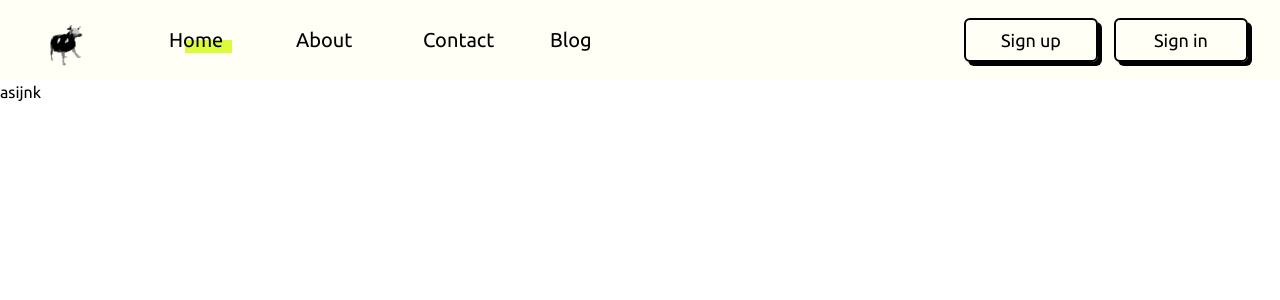
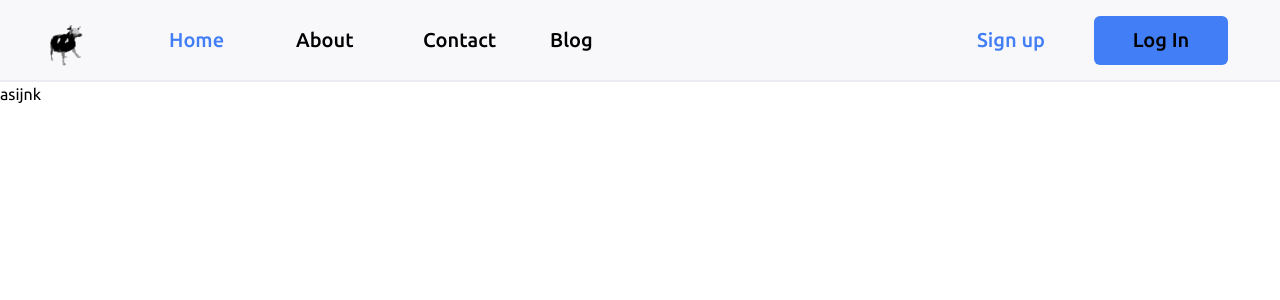
Before and after one commit to lukaakhalbedashvili/meetdox-front, a Next.js app: page / in a window 1280 px wide. Shown: the top 300 px of the page. Built offline with nearby package versions, Linux system fonts and the light colour scheme.

Commit message:
remake: navigation bar

```diff
--- a/src/app/layout.tsx
+++ b/src/app/layout.tsx
@@ -9,7 +9,7 @@
 }
 
 const ubuntu = Ubuntu({
-  weight: ['400', '700'],
+  weight: ['400', '500', '700'],
   subsets: ['latin'],
   display: 'swap',
   variable: '--ubuntu',
--- a/src/components/NavigationBar/index.tsx
+++ b/src/components/NavigationBar/index.tsx
@@ -7,7 +7,7 @@
 import Image from 'next/image'
 import NavigationBarItem from '@/elements/NavigationBarItem'
 import navigationBarItems from '@/data/navigationBarItems'
-import NeoBrutButton from '@/elements/NeoBrutButton'
+import Button from '@/elements/Button'
 import PopupItemWrapper from '../PopupItemWrapper'
 import SignUp from '../SignUp'
 
@@ -18,7 +18,7 @@
 
   return (
     <>
-      <nav className="bg-vannila">
+      <nav className="bg-gray border-border_gray border-b-2">
         <div className="mx-auto h-20 px-4 sm:px-6 lg:px-8">
           <div className="flex justify-between h-20">
             <div className="flex items-center">
@@ -48,20 +48,27 @@
               </div>
             </div>
             <div className="flex items-center">
-              <div className="hidden md:flex md:items-center md:space-x-4">
-                <NeoBrutButton
+              <div className="hidden md:flex md:items-center md:space-x-4 mr-5">
+                <Button
+                  bgColor={'transparent'}
+                  borderColor={'transparent'}
+                  textColor={'sky'}
                   onClickHandler={() => setIsSignUpPopupOpen(true)}
                 >
-                  <p className="w-[130px] h-[40px] flex items-center justify-center">
+                  <p className="font-medium	w-[130px] h-[45px] flex items-center justify-center">
                     Sign up
                   </p>
-                </NeoBrutButton>
+                </Button>
 
-                <NeoBrutButton>
-                  <p className="w-[130px] h-[40px] flex items-center justify-center">
-                    Sign in
+                <Button
+                  bgColor={'sky'}
+                  borderColor={'transparent'}
+                  textColor={'white'}
+                >
+                  <p className="font-medium w-[130px] h-[45px] flex items-center justify-center">
+                    Log In
                   </p>
-                </NeoBrutButton>
+                </Button>
               </div>
 
               <div
@@ -92,19 +99,23 @@
               ))}
 
               <div className="w-50 h-10 ml-8">
-                <NeoBrutButton>
+                <Button
+                  bgColor={'transparent'}
+                  borderColor={'transparent'}
+                  textColor={'sky'}
+                >
                   <p className="w-32 h-[40px] flex items-center justify-center">
                     SignUp
                   </p>
-                </NeoBrutButton>
+                </Button>
               </div>
 
               <div className="w-50 h-10 ml-8">
-                <NeoBrutButton>
+                <Button>
                   <p className="w- h-10 flex items-center justify-center">
                     SignIn
                   </p>
-                </NeoBrutButton>
+                </Button>
               </div>
             </div>
           </div>
--- a/src/components/SignUp/index.tsx
+++ b/src/components/SignUp/index.tsx
@@ -3,7 +3,7 @@
 import { AiOutlineMail } from 'react-icons/ai'
 import { RiLockPasswordLine } from 'react-icons/ri'
 import { MdOutlineDone } from 'react-icons/md'
-import NeoBrutButton from '@/elements/NeoBrutButton'
+import NeoBrutButton from '@/elements/Button'
 import Input from '@/elements/Input'
 import useSignUp from './useSignUp'
 import { SignUpFormFields } from './signUp.interface'
--- /dev/null
+++ b/src/elements/Button/index.tsx
@@ -0,0 +1,26 @@
+import React, { FC } from 'react'
+interface ButtonProps {
+  children: React.ReactNode
+  onClickHandler?: () => void
+  bgColor?: string
+  textColor?: string
+  borderColor?: string
+}
+
+const Button: FC<ButtonProps> = ({
+  children,
+  onClickHandler,
+  bgColor = 'white',
+  textColor = 'black',
+  borderColor = 'black',
+}) => (
+  <button
+    className={`text-${textColor} bg-${bgColor} border-${borderColor} border-2 rounded-md sm:text-xl flex items-center justify-center w-full h-full`}
+    style={{ borderColor }}
+    onClick={onClickHandler}
+  >
+    {children}
+  </button>
+)
+
+export default Button
--- a/src/elements/NavigationBarItem/index.tsx
+++ b/src/elements/NavigationBarItem/index.tsx
@@ -15,18 +15,12 @@
   <Link href={href}>
     <div className="relative w-[95px] z-0">
       <p
-        className={`relative block px-8 py-2 text-black text-xl hover:text-gray-400 rounded transition duration-200`}
+        className={`relative font-medium block px-8 py-2 text-xl hover:text-gray-400 rounded transition duration-200 ${
+          href === activePath ? 'text-sky' : 'text-black'
+        }`}
       >
         {children}
       </p>
-
-      <span
-        className={`absolute left-1/2 top-1/2 h-[13px] w-1/2 -z-1 ${
-          href === activePath && `bg-lime`
-        }`}
-      >
-        &nbsp;
-      </span>
     </div>
   </Link>
 )
--- a/src/elements/NavigationBarItems/index.tsx
+++ /dev/null
@@ -1,30 +0,0 @@
-import Link from 'next/link'
-import React, { FC } from 'react'
-interface NavigationBarItemProps {
-  href: string
-  children: React.ReactNode
-  activePath: string
-}
-
-const NavigationBarItem: FC<NavigationBarItemProps> = ({
-  href,
-  children,
-  activePath,
-}) => (
-  <Link href={href}>
-    <div className="relative w-[95px]">
-      <p className="relative block px-8 py-2 text-black text-xl	 hover:text-gray-400 rounded transition duration-200 z-20 ">
-        {children}
-      </p>
-      <span
-        className={`absolute left-1/2 top-1/2 h-[13px] w-1/2 ${
-          href === activePath && 'bg-lime z-10'
-        }`}
-      >
-        &nbsp;
-      </span>
-    </div>
-  </Link>
-)
-
-export default NavigationBarItem
--- a/src/elements/NeoBrutButton/index.tsx
+++ /dev/null
@@ -1,19 +0,0 @@
-import React, { FC } from 'react'
-interface NeoBrutButtonProps {
-  children: React.ReactNode
-  onClickHandler?: () => void
-}
-
-const NeoBrutButton: FC<NeoBrutButtonProps> = ({
-  children,
-  onClickHandler,
-}) => (
-  <button
-    className="border-black border-2 bg-green-200 text-black rounded-md sm:text-lg neoblutshadow flex items-center justify-center w-full h-full"
-    onClick={onClickHandler}
-  >
-    {children}
-  </button>
-)
-
-export default NeoBrutButton
--- a/tailwind.config.js
+++ b/tailwind.config.js
@@ -20,14 +20,12 @@
     },
     colors: {
       transparent: 'transparent',
-      vannila: '#fffff5',
-      lime: '#dafc3b',
-      caramel: '#fdeeb9',
-      sky: '#a3e8fe',
-      bubblegum: '#ffbce5',
-      peach: '#fcccb8',
-      grape: '#7249ef',
       black: '#000000',
+      white: '#ffffff',
+
+      sky: '#427ef6',
+      gray: '#f8f8fa',
+      border_gray: '#ebebf1',
     },
   },
   plugins: [],
```
